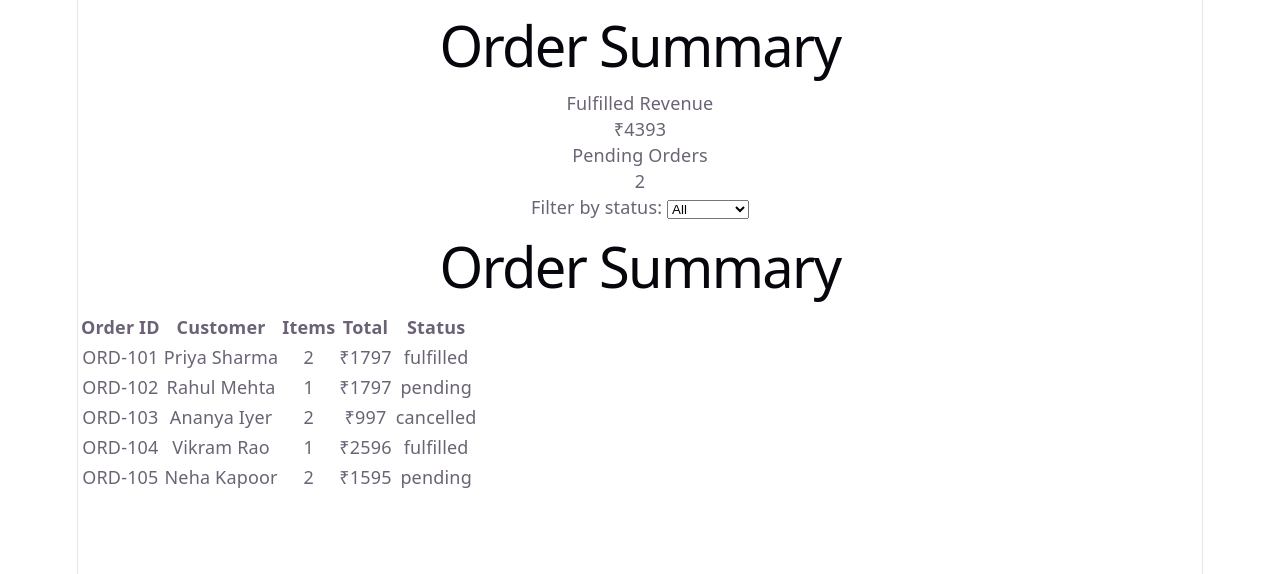
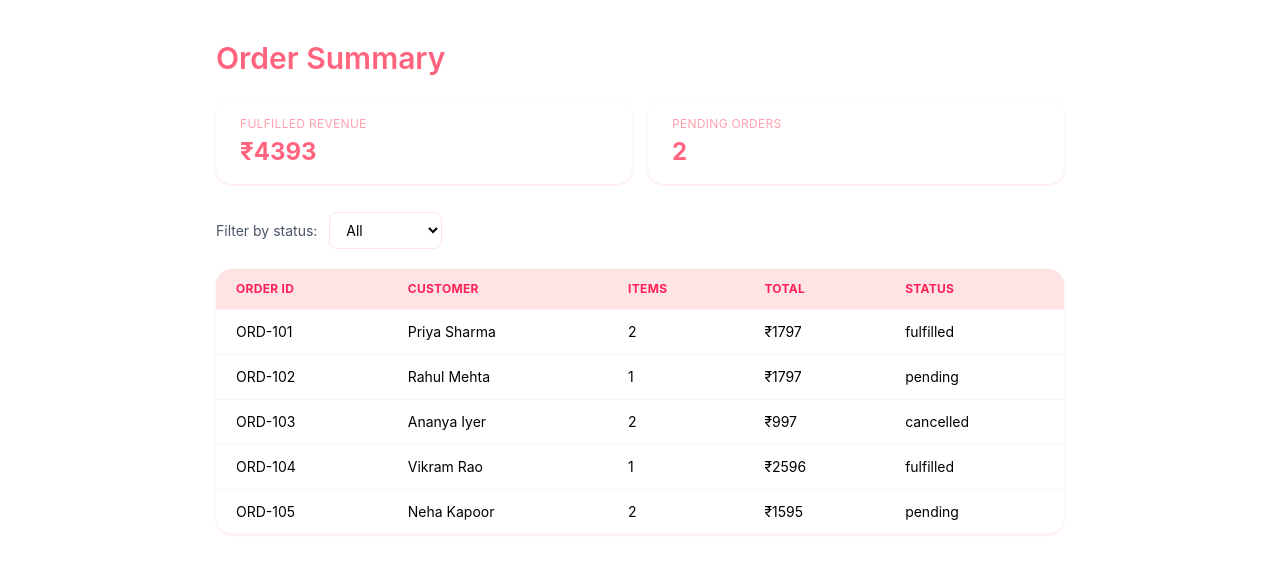
Before and after one commit to anant223/order-summary-widget, a React (Vite) app: page / in a window 1280 px wide. Shown: the top 574 px of the page. Built offline with nearby package versions, Linux system fonts and the light colour scheme.

Commit message:
integrated tailwind css and polish the page with it

```diff
--- a/src/App.jsx
+++ b/src/App.jsx
@@ -1,3 +1,4 @@
+import "./index.css"
 import StatusFilter from './components/StatusFilter'
 import SummaryCard from './components/SummaryCard'
 import OrderTable from './components/OrderTable'
@@ -11,16 +12,18 @@ function App() {
   orders.filter((order) => order.status === selectedStatus)
 
   return (
-    <>
-      <h1>Order Summary</h1>
+    <div className="max-w-4xl mx-auto px-6 py-10 font-sans">
+      <h1 className="text-3xl font-semibold text-rose-400 mb-6">
+        Order Summary
+      </h1>
       <SummaryCard />
       <StatusFilter
         selectedStatus={selectedStatus}
         onStatusChange={setSelectedStatus}
       />
-      <OrderTable orders={filteredOrders}/>
-    </>
-  )
+      <OrderTable orders={filteredOrders} />
+    </div>
+  );
 }
 
 export default App
--- a/src/components/OrderTable.jsx
+++ b/src/components/OrderTable.jsx
@@ -4,36 +4,44 @@ import { getTotalRevenue } from "../utils/orderCalculations";
 import StatusBadge from "./StatusBadge";
 
 const OrderTable = ({orders}) => {
-
-
   return (
-    <div>
-      <h1>Order Summary</h1>
-      <table>
-        <thead>
+    <table className="w-full bg-white rounded-2xl overflow-hidden shadow-sm shadow-rose-100">
+      <thead className="bg-rose-100">
         <tr>
-            <th>Order ID</th>
-            <th>Customer</th>
-            <th>Items</th>
-            <th>Total</th>
-            <th>Status</th>
+          <th className="text-left px-5 py-3 text-xs uppercase tracking-wide text-rose-500">
+            Order ID
+          </th>
+          <th className="text-left px-5 py-3 text-xs uppercase tracking-wide text-rose-500">
+            Customer
+          </th>
+          <th className="text-left px-5 py-3 text-xs uppercase tracking-wide text-rose-500">
+            Items
+          </th>
+          <th className="text-left px-5 py-3 text-xs uppercase tracking-wide text-rose-500">
+            Total
+          </th>
+          <th className="text-left px-5 py-3 text-xs uppercase tracking-wide text-rose-500">
+            Status
+          </th>
         </tr>
       </thead>
       <tbody>
         {orders.map((order) => (
-            <tr key={order.id}>
-              <td>{order.id}</td>
-              <td>{order.customer}</td>
-              <td>{order.items.length}</td>
-              <td>₹{getTotalRevenue(order)}</td>
-              <td>
+          <tr
+            key={order.id}
+            className="hover:bg-rose-50 border-t border-rose-50"
+          >
+            <td className="px-5 py-3 text-sm">{order.id}</td>
+            <td className="px-5 py-3 text-sm">{order.customer}</td>
+            <td className="px-5 py-3 text-sm">{order.items.length}</td>
+            <td className="px-5 py-3 text-sm">₹{getTotalRevenue(order)}</td>
+            <td className="px-5 py-3 text-sm">
               <StatusBadge status={order.status} />
             </td>
           </tr>
         ))}
       </tbody>
     </table>
-    </div>
   );
 };
 
--- a/src/components/StatusFilter.jsx
+++ b/src/components/StatusFilter.jsx
@@ -1,8 +1,15 @@
 const StatusFilter = ({ selectedStatus, onStatusChange }) => {
   return (
-    <div className="status-filter">
-      <label htmlFor="status">Filter by status: </label>
-      <select id="status" value={selectedStatus} onChange={(e) => onStatusChange(e.target.value)}>
+    <div className="mb-5">
+      <label htmlFor="status" className="text-sm text-gray-600 mr-2">
+        Filter by status:{" "}
+      </label>
+      <select
+        id="status"
+        value={selectedStatus}
+        onChange={(e) => onStatusChange(e.target.value)}
+        className="border border-rose-100 rounded-lg px-3 py-2 text-sm focus:outline-none focus:border-rose-400"
+      >
         <option value="all">All</option>
         <option value="pending">Pending</option>
         <option value="fulfilled">Fulfilled</option>
--- a/src/components/SummaryCard.jsx
+++ b/src/components/SummaryCard.jsx
@@ -4,14 +4,22 @@ import {
 } from "../utils/orderCalculations";
 const SummaryCard = () => {
   return (
-    <div className="summary">
-      <div className="summary-card">
-        <div className="label">Fulfilled Revenue</div>
-        <div className="value">₹{getTotalRevenueFromFullFilled()}</div>
+    <div className="flex gap-4 mb-7">
+      <div className="flex-1 bg-white rounded-2xl px-6 py-4 shadow-sm shadow-rose-100">
+        <div className="text-xs uppercase tracking-wide text-rose-300 mb-1">
+          Fulfilled Revenue
+        </div>
+        <div className="text-2xl font-bold text-rose-400">
+          ₹{getTotalRevenueFromFullFilled()}
+        </div>
       </div>
-      <div className="summary-card">
-        <div className="label">Pending Orders</div>
-        <div className="value">{getPendingOrders()}</div>
+      <div className="flex-1 bg-white rounded-2xl px-6 py-4 shadow-sm shadow-rose-100">
+        <div className="text-xs uppercase tracking-wide text-rose-300 mb-1">
+          Pending Orders
+        </div>
+        <div className="text-2xl font-bold text-rose-400">
+          {getPendingOrders()}
+        </div>
       </div>
     </div>
   );
--- a/src/index.css
+++ b/src/index.css
@@ -1,111 +1 @@
-:root {
-  --text: #6b6375;
-  --text-h: #08060d;
-  --bg: #fff;
-  --border: #e5e4e7;
-  --code-bg: #f4f3ec;
-  --accent: #aa3bff;
-  --accent-bg: rgba(170, 59, 255, 0.1);
-  --accent-border: rgba(170, 59, 255, 0.5);
-  --social-bg: rgba(244, 243, 236, 0.5);
-  --shadow:
-    rgba(0, 0, 0, 0.1) 0 10px 15px -3px, rgba(0, 0, 0, 0.05) 0 4px 6px -2px;
-
-  --sans: system-ui, 'Segoe UI', Roboto, sans-serif;
-  --heading: system-ui, 'Segoe UI', Roboto, sans-serif;
-  --mono: ui-monospace, Consolas, monospace;
-
-  font: 18px/145% var(--sans);
-  letter-spacing: 0.18px;
-  color-scheme: light dark;
-  color: var(--text);
-  background: var(--bg);
-  font-synthesis: none;
-  text-rendering: optimizeLegibility;
-  -webkit-font-smoothing: antialiased;
-  -moz-osx-font-smoothing: grayscale;
-
-  @media (max-width: 1024px) {
-    font-size: 16px;
-  }
-}
-
-@media (prefers-color-scheme: dark) {
-  :root {
-    --text: #9ca3af;
-    --text-h: #f3f4f6;
-    --bg: #16171d;
-    --border: #2e303a;
-    --code-bg: #1f2028;
-    --accent: #c084fc;
-    --accent-bg: rgba(192, 132, 252, 0.15);
-    --accent-border: rgba(192, 132, 252, 0.5);
-    --social-bg: rgba(47, 48, 58, 0.5);
-    --shadow:
-      rgba(0, 0, 0, 0.4) 0 10px 15px -3px, rgba(0, 0, 0, 0.25) 0 4px 6px -2px;
-  }
-
-  #social .button-icon {
-    filter: invert(1) brightness(2);
-  }
-}
-
-body {
-  margin: 0;
-}
-
-#root {
-  width: 1126px;
-  max-width: 100%;
-  margin: 0 auto;
-  text-align: center;
-  border-inline: 1px solid var(--border);
-  min-height: 100svh;
-  display: flex;
-  flex-direction: column;
-  box-sizing: border-box;
-}
-
-h1,
-h2 {
-  font-family: var(--heading);
-  font-weight: 500;
-  color: var(--text-h);
-}
-
-h1 {
-  font-size: 56px;
-  letter-spacing: -1.68px;
-  margin: 32px 0;
-  @media (max-width: 1024px) {
-    font-size: 36px;
-    margin: 20px 0;
-  }
-}
-h2 {
-  font-size: 24px;
-  line-height: 118%;
-  letter-spacing: -0.24px;
-  margin: 0 0 8px;
-  @media (max-width: 1024px) {
-    font-size: 20px;
-  }
-}
-p {
-  margin: 0;
-}
-
-code,
-.counter {
-  font-family: var(--mono);
-  display: inline-flex;
-  border-radius: 4px;
-  color: var(--text-h);
-}
-
-code {
-  font-size: 15px;
-  line-height: 135%;
-  padding: 4px 8px;
-  background: var(--code-bg);
-}
+@import "tailwindcss";
--- a/vite.config.js
+++ b/vite.config.js
@@ -1,7 +1,7 @@
-import react from '@vitejs/plugin-react'
-import { defineConfig } from 'vite'
+import { defineConfig } from "vite";
+import react from "@vitejs/plugin-react";
+import tailwindcss from "@tailwindcss/vite";
 
-// https://vite.dev/config/
 export default defineConfig({
-  plugins: [react()],
-})
+  plugins: [react(), tailwindcss()],
+});
```
Lines whose indentation alone changed are shown as unchanged.
